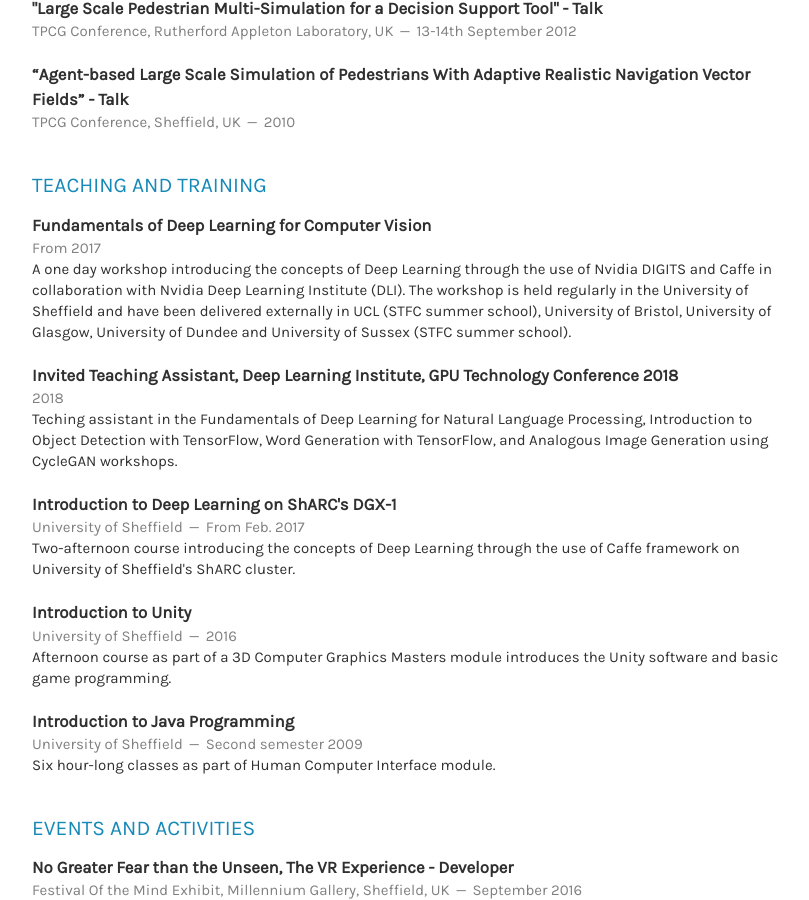
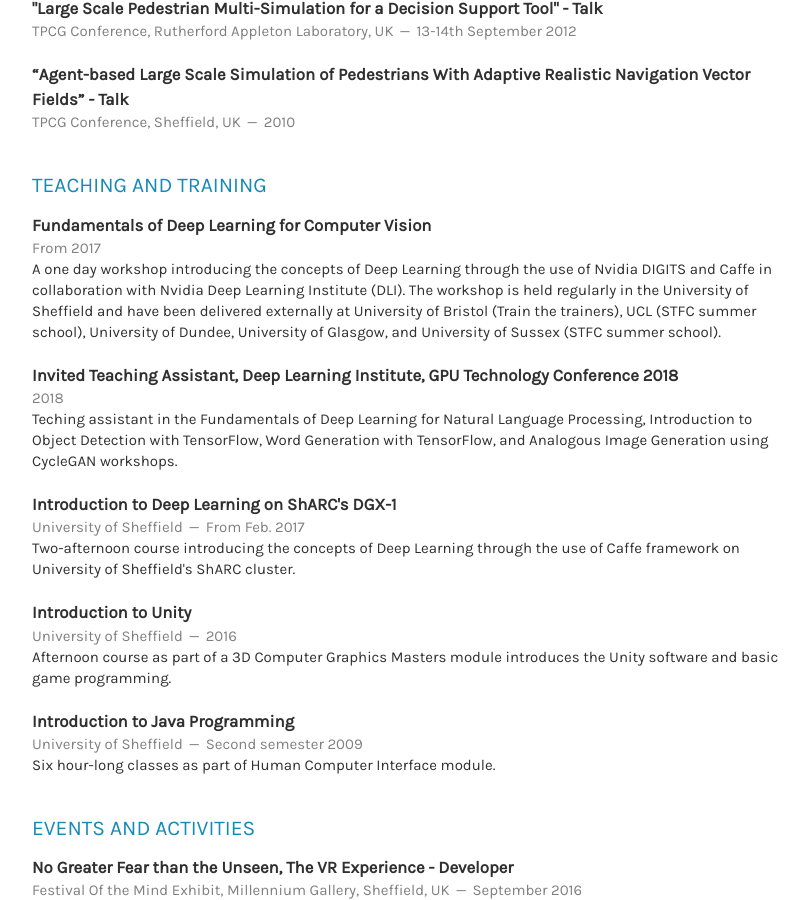
Before and after one commit to twinkarma/twinkarma.github.io, a Jekyll site: the page built from index.html, in a window 1280 px wide and 900 px high, scrolled down 1785 px. Shown: the whole window, without its empty margins (388-1197 px from the left). Built offline with Jekyll 4.4.1, drawn with Linux system fonts in a browser that asks for light colours; nearby versions of some CDN libraries; the list of posts is cut into pages by our own code.

Commit message:
Sorted external training in alphabetical order. Bristol one is a train the trainers event.

```diff
--- a/_includes/teaching.html
+++ b/_includes/teaching.html
@@ -7,7 +7,7 @@
             <span><time>From 2017</time></span>
         </header>
         <p>
-            A one day workshop introducing the concepts of Deep Learning through the use of Nvidia DIGITS and Caffe in collaboration with Nvidia Deep Learning Institute (DLI). The workshop is held regularly in the University of Sheffield and have been delivered externally in UCL (STFC summer school), University of Bristol, University of Glasgow, University of Dundee and University of Sussex (STFC summer school).
+            A one day workshop introducing the concepts of Deep Learning through the use of Nvidia DIGITS and Caffe in collaboration with Nvidia Deep Learning Institute (DLI). The workshop is held regularly in the University of Sheffield and have been delivered externally at University of Bristol (Train the trainers), UCL (STFC summer school), University of Dundee, University of Glasgow, and University of Sussex (STFC summer school).
         </p>
     </article>
     <article>
```
